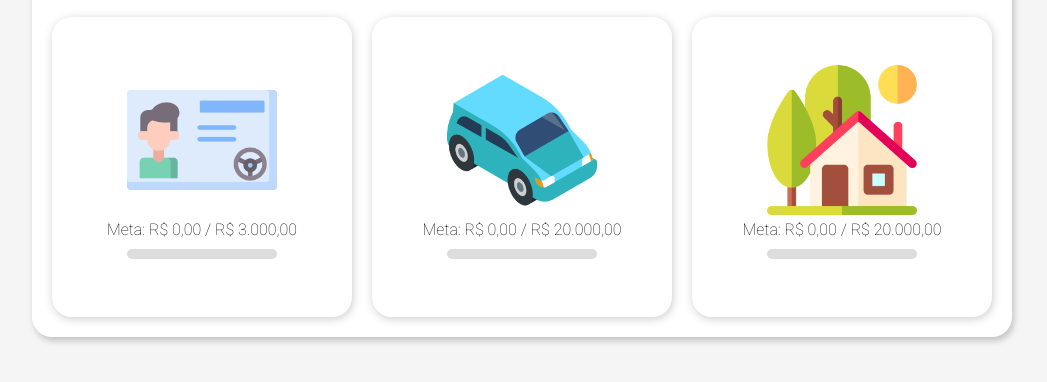
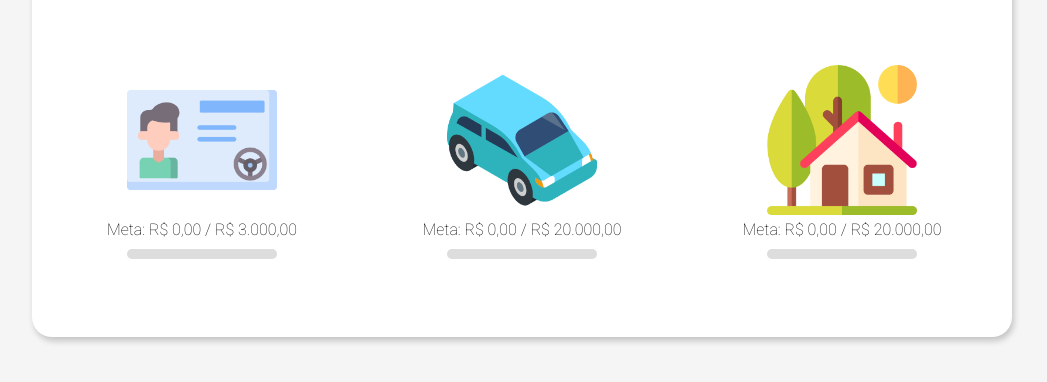
Before and after one commit to docecaos/Gerenciador-de-metas, a plain HTML site: page index.html in a window 1280 px wide. Shown: the part 262-644 px from the top of the page, without its empty margins (118-1165 px from the left). Drawn offline with Linux system fonts and the light colour scheme.

Commit message:
att shadow ksksak

```diff
--- a/style.css
+++ b/style.css
@@ -56,7 +56,6 @@ h1 {
 
 .meta {
     border-radius: 20px;
-    box-shadow: 1px 2px 10px rgba(0,0,0,0.2);
     width: 300px;
     height: 300px;
     flex-direction: column;
```
